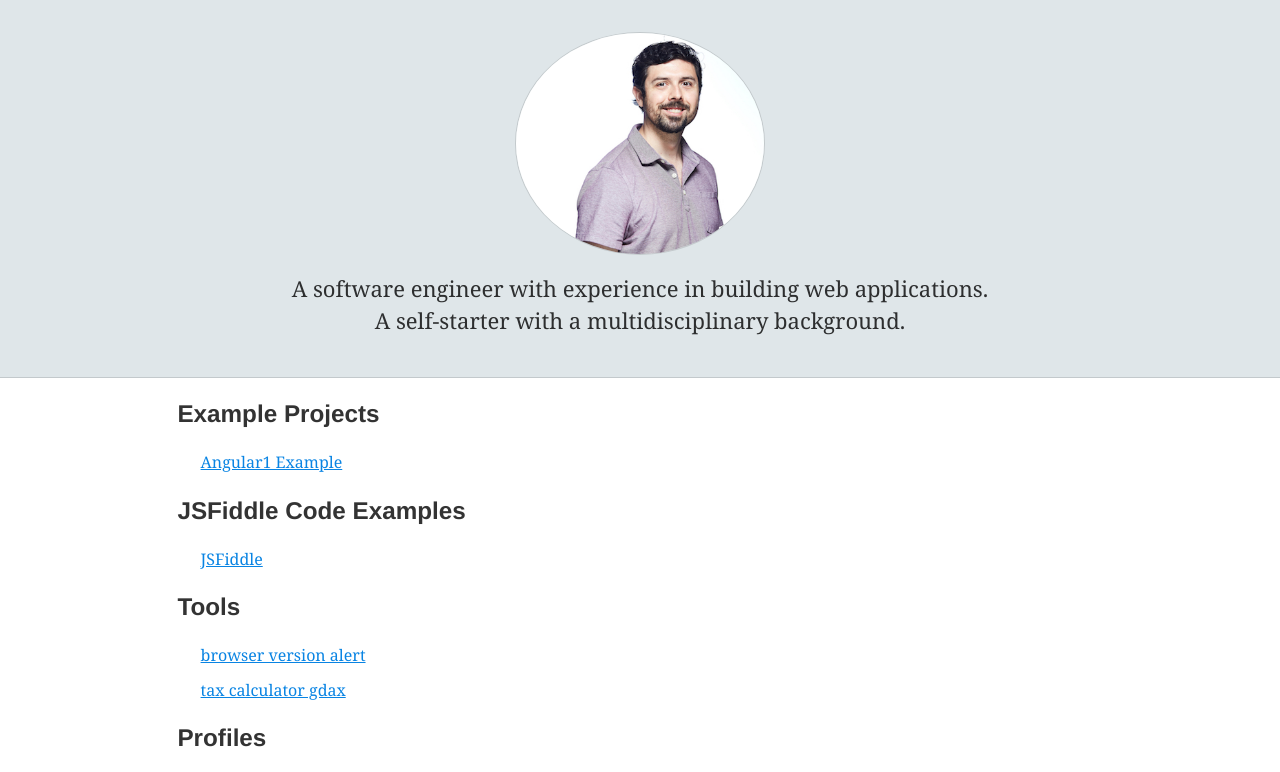
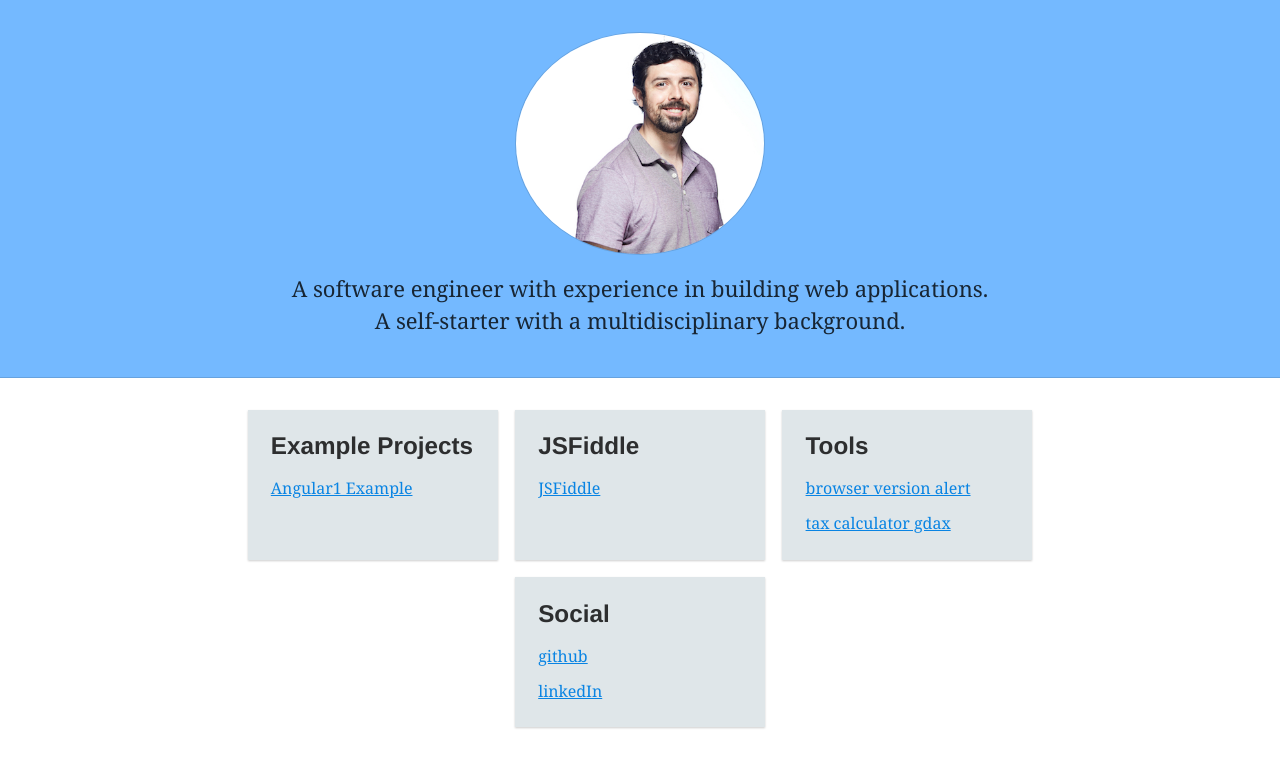
Before and after one commit to asarenski/asarenski.github.io, a Gatsby site: page / in a window 1280 px wide. Shown: the part 85-857 px from the top of the page. Built offline with nearby package versions, Linux system fonts and the light colour scheme; Gatsby itself is replaced by a stand-in of ours.

Commit message:
changed body to use cards

```diff
--- a/src/components/body.js
+++ b/src/components/body.js
@@ -1,10 +1,11 @@
 import React from 'react'
 import HeaderWithLink from './headerWithLink';
+import Card from './card';
 
 const EXAMPLE_PROJ = 'Example Projects'
-const JSFIDDLE = 'JSFiddle Code Examples'
+const JSFIDDLE = 'JSFiddle'
 const TOOLS = 'Tools'
-const PROFILES = 'Profiles'
+const PROFILES = 'Social'
 
 const links = {
   [EXAMPLE_PROJ]: [{ href: 'https://asarenski.github.io/angular1Example', text: 'Angular1 Example' }],
@@ -21,12 +22,21 @@ const links = {
 
 const Body = () => {
   return (
-    <>
-      <HeaderWithLink headerText={EXAMPLE_PROJ} links={links[EXAMPLE_PROJ]} />
-      <HeaderWithLink headerText={JSFIDDLE} links={links[JSFIDDLE]} />
-      <HeaderWithLink headerText={TOOLS} links={links[TOOLS]} />
-      <HeaderWithLink headerText={PROFILES} links={links[PROFILES]} />
-    </>
+    <div style={{
+      display: 'flex',
+      justifyContent: 'center',
+      flexFlow: 'row wrap',
+    }}>
+      {
+        Object.keys(links).map(linkKey => {
+          return (
+            <Card>
+              <HeaderWithLink headerText={linkKey} links={links[linkKey]} />
+            </Card>
+          )
+        })
+      }
+    </div>
   )
 };
 export default Body
--- /dev/null
+++ b/src/components/card.js
@@ -0,0 +1,18 @@
+import React from 'react'
+import colorPalette from '../constants/colorPalette'
+
+const Card = ({ children }) => {
+  return (
+    <div style={{
+      width: '250px',
+      height: '150px',
+      background: colorPalette.card,
+      boxShadow: '0 1px 2px 0 rgba(0,0,0,0.2)',
+      padding: '1.45rem',
+      margin: '0.543rem',
+    }}>
+      {children}
+    </div>
+  )
+}
+export default Card
--- a/src/components/headerWithLink.js
+++ b/src/components/headerWithLink.js
@@ -4,8 +4,13 @@ import colorPalette from '../constants/colorPalette';
 const HeaderWithLink = ({ headerText, links }) => {
   return (
     <>
-    <h2>{headerText}</h2>
-    <ul style={{listStyleType: 'none'}}>
+    <h2 style={{
+      marginBottom: '1.0875rem',
+    }}>{headerText}</h2>
+    <ul style={{
+      listStyleType: 'none',
+      marginLeft: 0,
+    }}>
     {links.map(({ href, text }) => {
       return <li>
         <a style={{ color: colorPalette.link }} href={href}>{text}</a>
--- a/src/constants/colorPalette.js
+++ b/src/constants/colorPalette.js
@@ -8,12 +8,15 @@
 // https://flatuicolors.com/palette/us
 // const soothingBreeze = '#b2bec3' // gray
 const cityLights = '#dfe6e9' // gray
+// const americanRiver = '#636e72' // gray
 const electronBlue = '#0984e3' // blue
+const greenDarnerTail = '#74b9ff' // blue
 // const draculaOrchid = '#2d3436' // black
 
 export default {
-  header: 'white',
-  jumbotron: cityLights,
+  header: cityLights,
+  jumbotron: greenDarnerTail,
   link: electronBlue,
   border: 'rgba(0,0,0,0.125)',
+  card: cityLights,
 }
```
